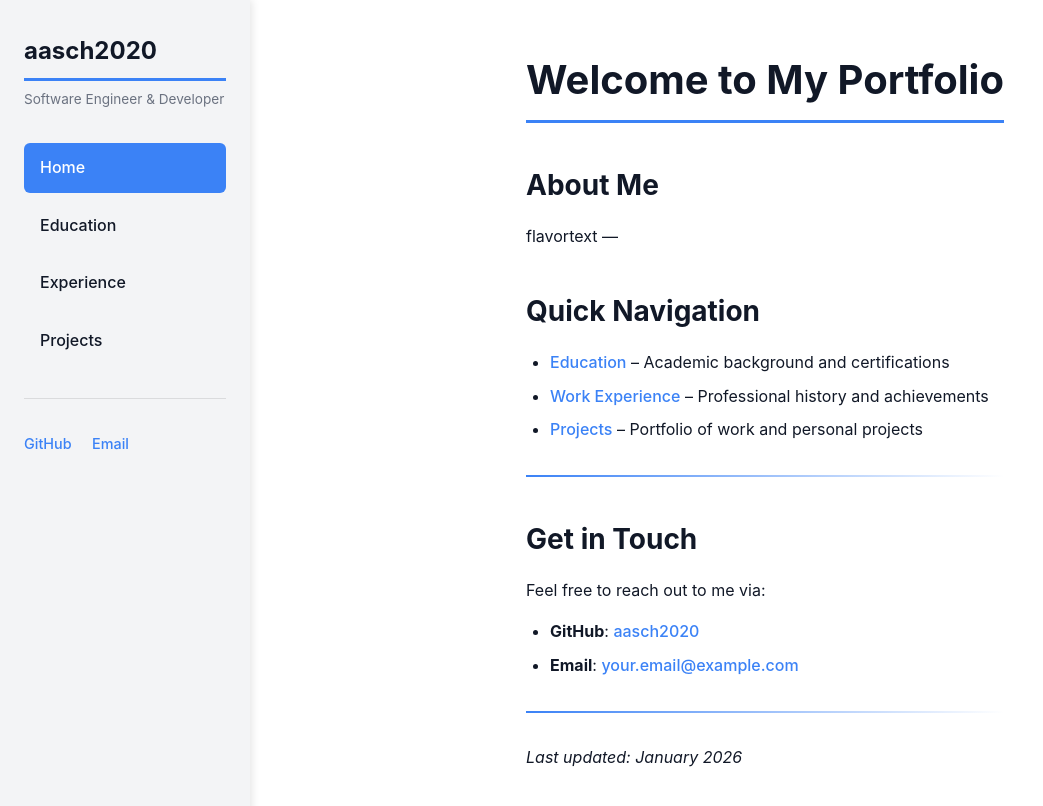
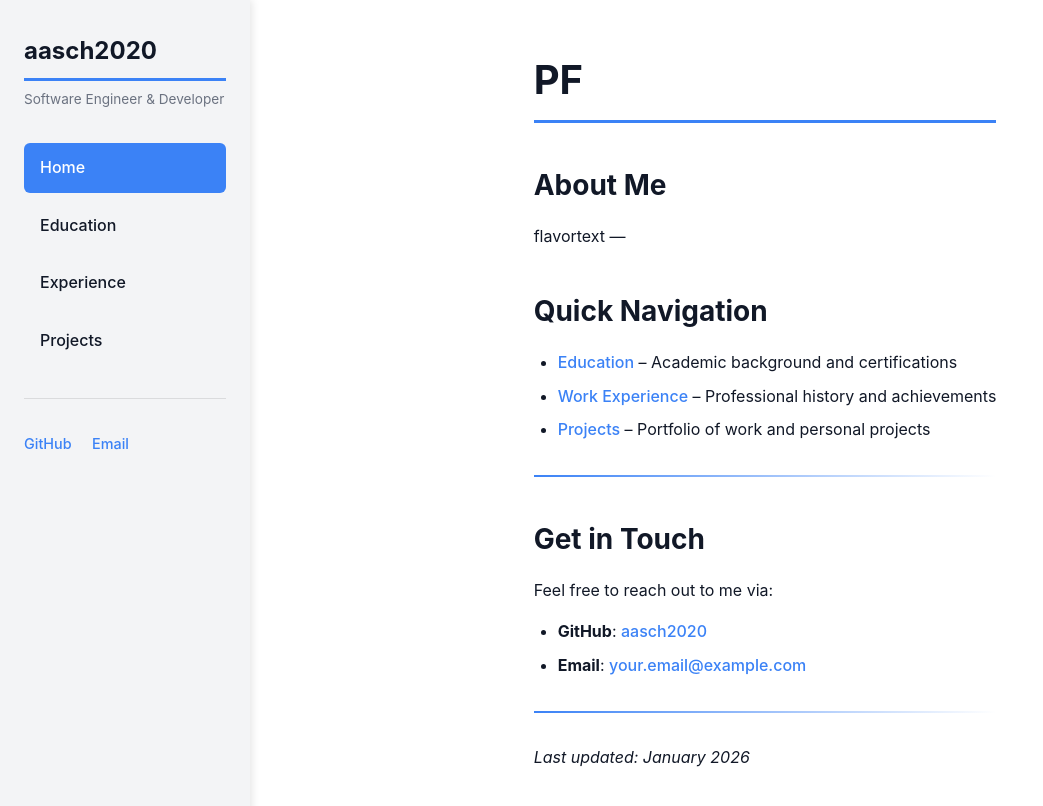
Before and after one commit to aasch2020/aasch2020.github.io, a Jekyll site: the page built from index.md, in a window 1280 px wide. Shown: the top 806 px of the page, without its empty margins (0-1043 px from the left). Built offline with Jekyll 4.4.1, drawn with Linux system fonts in a browser that asks for light colours.

```diff
--- a/_config.yml
+++ b/_config.yml
@@ -1,3 +1,2 @@
-remote_theme: hydejack/hydejack
 title: aasch2020 Portfolio
 description: Software Engineer & Developer Portfolio
--- a/index.md
+++ b/index.md
@@ -4,7 +4,7 @@ title: Welcome
 permalink: /
 ---
 
-# Welcome to My Portfolio
+# PF
 
 ## About Me
 flavortext
```
